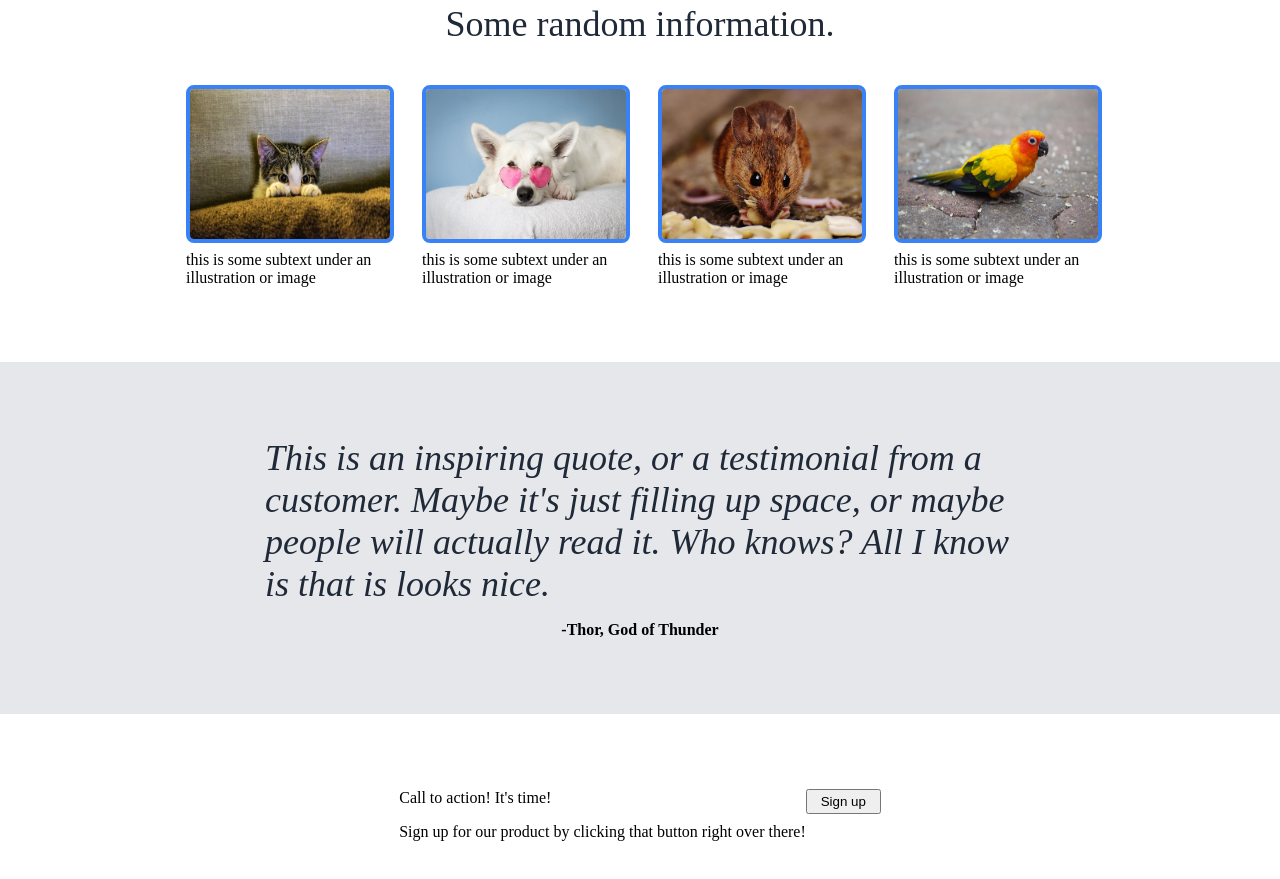
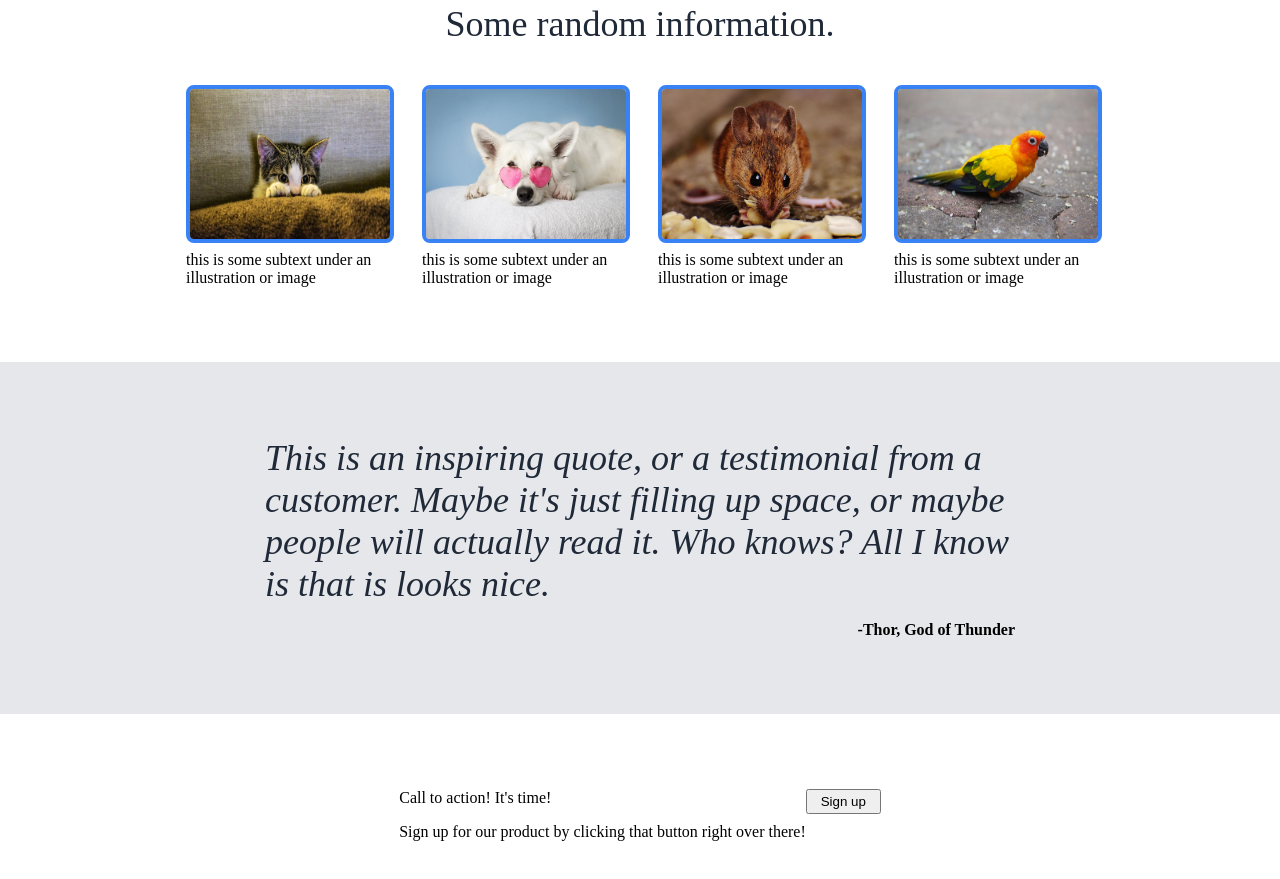
Before and after one commit to Jrootexe/odin-landing-page, a plain HTML site: page index.html in a window 1280 px wide. Shown: the part 467-1346 px from the top of the page. Drawn offline with Linux system fonts and the light colour scheme.

Commit message:
Fix the margin issue in lower section Create a separate div to set the background color then turn flex and set max width in the quotesec to line the author up with the margin of the quote.

```diff
--- a/index.css
+++ b/index.css
@@ -107,13 +107,19 @@ img{
     padding: 0 18px;
 }
 
+.quoteback{
+    background-color: #e5e7eb;
+    display: flex;
+    justify-content: center;
+}
+
 .quotesec {
-    background-color: #e5e7eb;
     padding: 75px;
     display: flex;
     flex-direction: column;
     justify-content: center;
     align-items: center;
+    max-width: 750px;
 }
 
 .quote {
@@ -127,7 +133,7 @@ img{
 
 .author {
     display: flex;
-    align-self: center;
+    align-self: flex-end;
     font-weight: bold;
 }
 
--- a/index.html
+++ b/index.html
@@ -40,12 +40,14 @@
                 this is some subtext under an illustration or image</div>
             </div>
         </div>
+        <div class="quoteback">
             <div class="quotesec">
                 <div class="quote"><em>This is an inspiring quote, or a testimonial
                 from a customer. Maybe it's just filling up space, or maybe
                 people will actually read it. Who knows? All I know is that
                 is looks nice.</em></div>
                 <div class="author">-Thor, God of Thunder</div>
+            </div>
         </div>
         <div class="lower">
                 <div class="lowertext">
```
Lines whose indentation alone changed are shown as unchanged.
